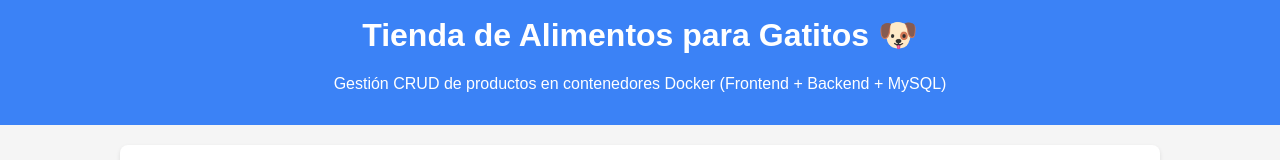
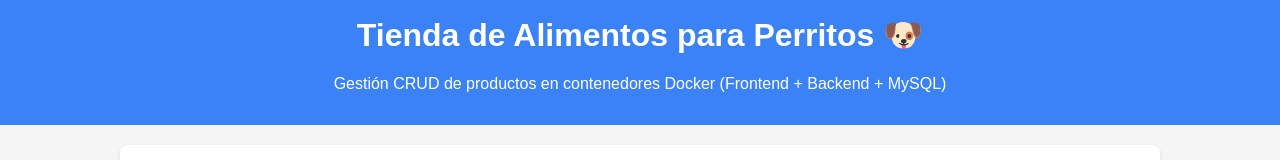
Before and after one commit to St3m4n/tienda-perritos, a plain HTML site: page frontend/index.html in a window 1280 px wide. Shown: the top 160 px of the page. Drawn offline with Linux system fonts and the light colour scheme; no server answers.

Commit message:
push presentacion

```diff
--- a/frontend/index.html
+++ b/frontend/index.html
@@ -94,7 +94,7 @@
 </head>
 <body>
   <header>
-    <h1>Tienda de Alimentos para Gatitos &#128054;</h1>
+    <h1>Tienda de Alimentos para Perritos &#128054;</h1>
     <p>Gestión CRUD de productos en contenedores Docker (Frontend + Backend + MySQL)</p>
   </header>
   <main>
```
